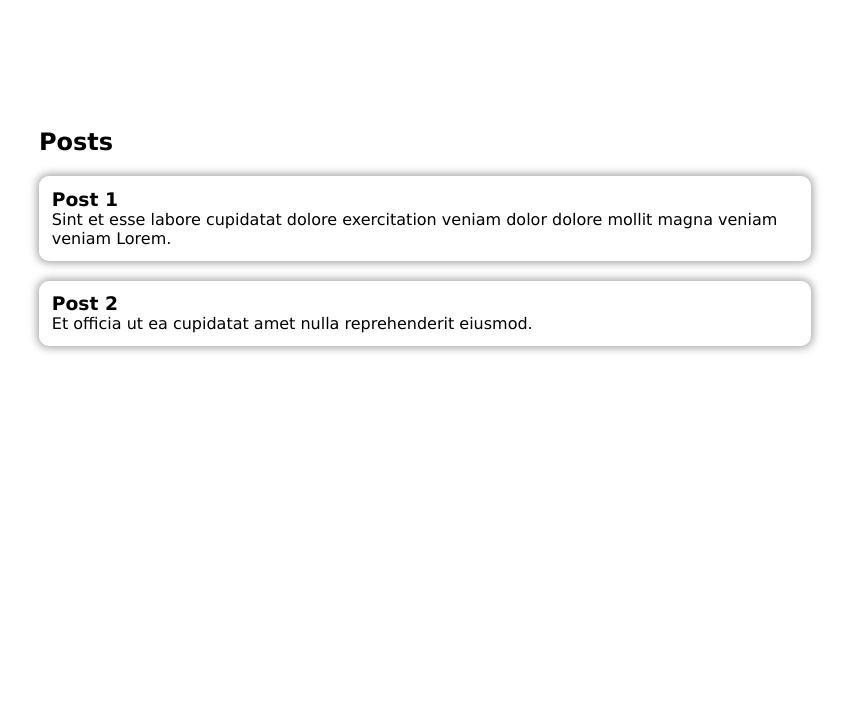
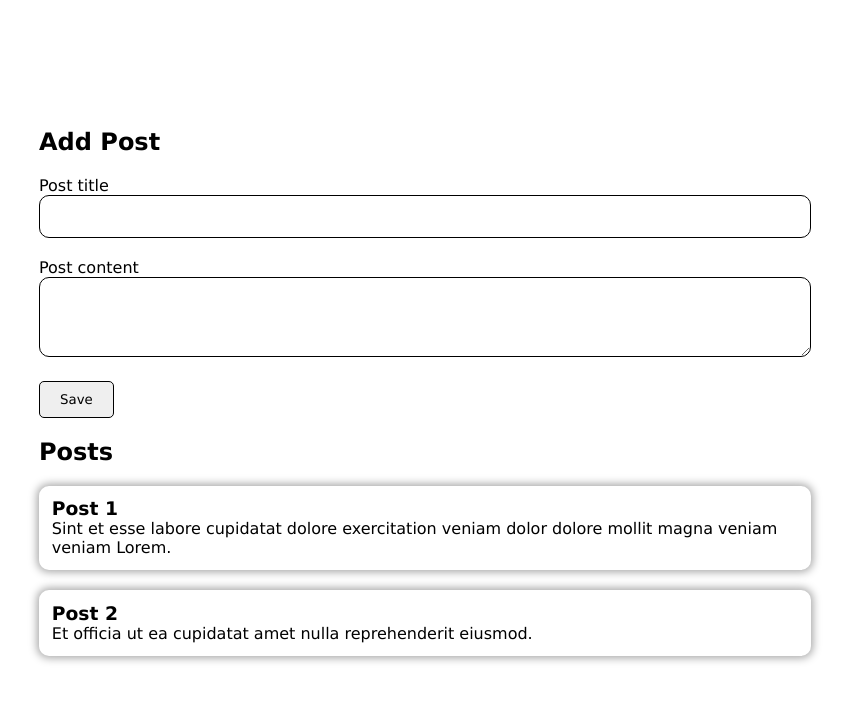
Before and after one commit to Krolicki/react-redux, a React (Create React App) app: page / in a window 1280 px wide. Shown: the top 702 px of the page, without its empty margins (215-1064 px from the left). Built offline with nearby package versions, Linux system fonts and the light colour scheme.

Commit message:
add post

```diff
--- /dev/null
+++ b/src/components/Posts/AddPost.js
@@ -0,0 +1,45 @@
+import { useRef } from "react"
+import { useDispatch } from "react-redux"
+import { addPost } from "../../store/features/posts/postsSlice"
+
+const AddPost = () => {
+    const titleRef = useRef()
+    const contentRef = useRef()
+
+    const dispatch = useDispatch()
+
+    const savePost = () => {
+        const title = titleRef.current.value
+        const content = contentRef.current.value
+        if (title && content) {
+            dispatch(
+                addPost(title, content)
+            )
+            titleRef.current.value = ""
+            contentRef.current.value = ""
+        }
+    }
+
+    return (
+        <section className="add-post-wrapper">
+            <h2>Add Post</h2>
+            <form>
+                <label htmlFor="title">Post title</label>
+                <input
+                    type="text"
+                    name="title"
+                    ref={titleRef}
+                />
+                <label htmlFor="content">Post content</label>
+                <textarea
+                    type="text"
+                    name="content"
+                    ref={contentRef}
+                />
+                <button type="button" onClick={savePost}>Save</button>
+            </form>
+        </section>
+    )
+}
+
+export default AddPost
--- a/src/components/Posts/Posts.css
+++ b/src/components/Posts/Posts.css
@@ -16,3 +16,30 @@
     margin-bottom: 20px;
     border-radius: 10px;
 }
+.add-post-wrapper h2{
+    margin-bottom: 20px;
+}
+.add-post-wrapper label{
+    display: block;
+}
+.add-post-wrapper input,
+.add-post-wrapper textarea{
+    width: 100%;
+    padding: 1vw;
+    margin-bottom: 20px;
+    border-radius: 10px;
+    border: 1px solid black;
+}
+.add-post-wrapper textarea{
+    max-width: 100%;
+    min-width: 100%;
+    min-height: 10vh;
+    max-height: 30vh;
+}
+.add-post-wrapper button{
+    padding: 10px 20px;
+    border-radius: 5px;
+    border: 1px solid black;
+    margin-bottom: 20px;
+    cursor: pointer;
+}
--- a/src/components/Posts/Posts.js
+++ b/src/components/Posts/Posts.js
@@ -1,3 +1,4 @@
+import AddPost from './AddPost'
 import './Posts.css'
 import PostsList from './PostsList'
 
@@ -5,6 +6,7 @@
 
     return(
         <div className='posts-container'>
+            <AddPost />
             <PostsList />
         </div>
     )
--- a/src/store/features/posts/postsSlice.js
+++ b/src/store/features/posts/postsSlice.js
@@ -1,4 +1,4 @@
-import { createSlice } from '@reduxjs/toolkit'
+import { createSlice, nanoid } from '@reduxjs/toolkit'
 
 const initialState = [
     {id: 1, title: 'Post 1', content: 'Sint et esse labore cupidatat dolore exercitation veniam dolor dolore mollit magna veniam veniam Lorem.'},
@@ -9,12 +9,25 @@
     name: "posts",
     initialState,
     reducers: {
-
+        addPost:{
+            reducer(state, action) {
+                state.push(action.payload)
+            },
+            prepare(title, content) {
+                return{
+                    payload: {
+                        id: nanoid(),
+                        title,
+                        content
+                    }
+                }
+            }
+        }
     }
 })
 
 export const getAllPosts = state => state.posts
 
-//export const {  } = postsSlice.actions
+export const { addPost } = postsSlice.actions
 
 export default postsSlice.reducer
```
